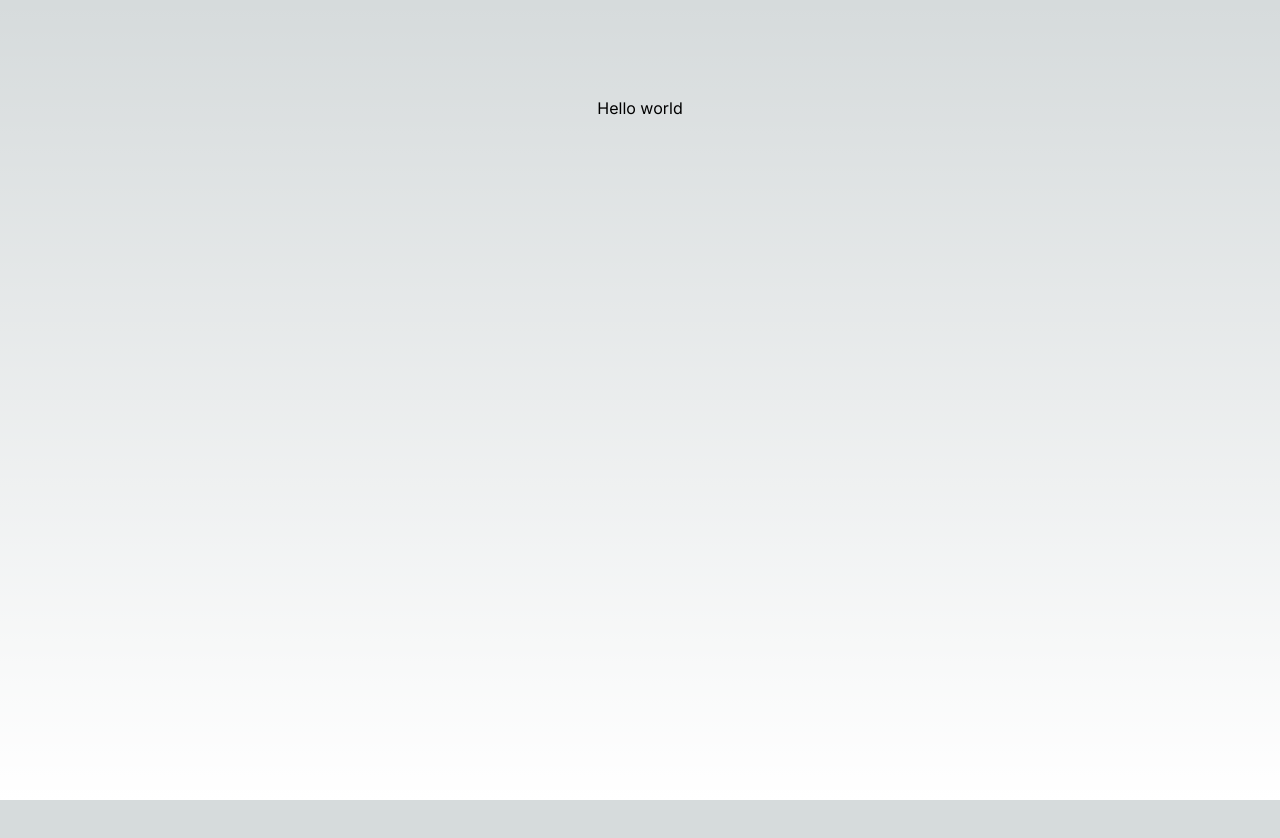
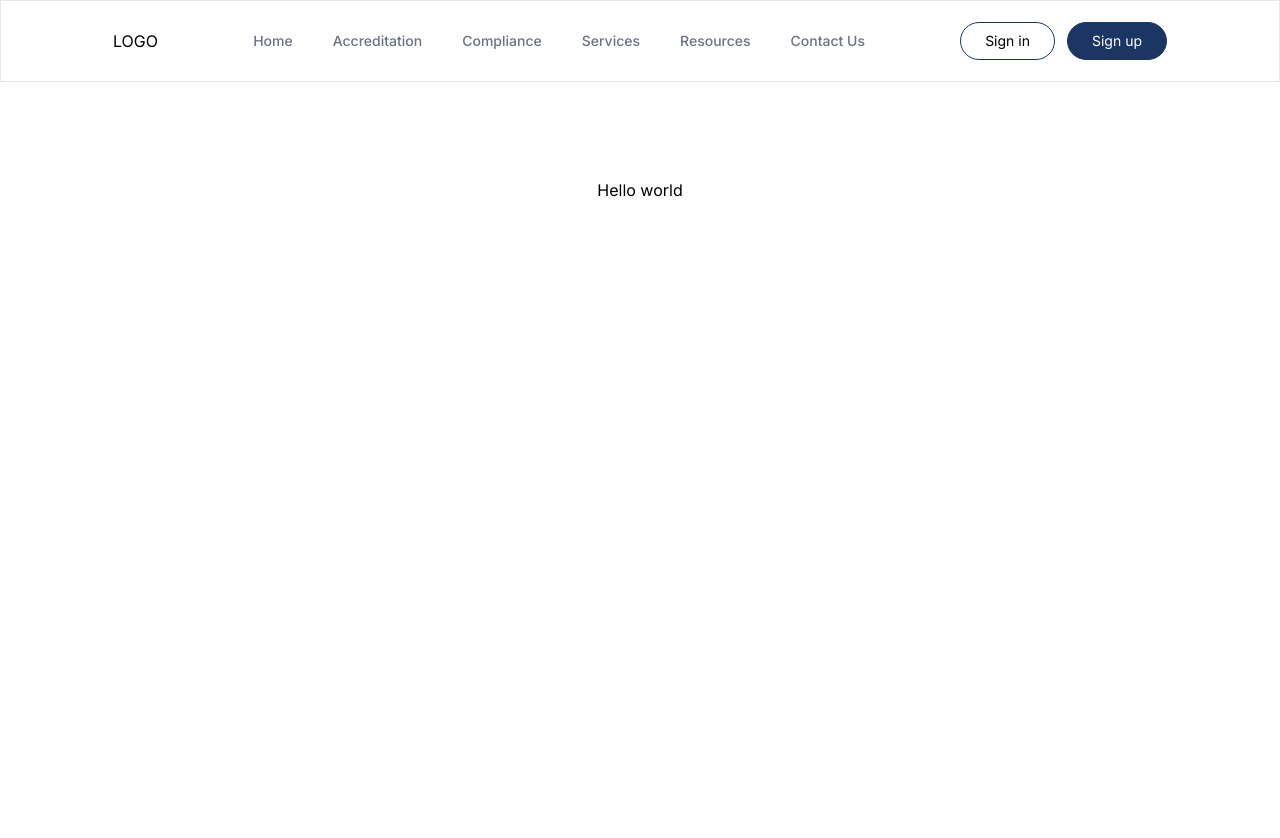
Before and after one commit to Benzics/hayok-frontend, a Next.js app: page / in a window 1280 px wide. Shown: the top 838 px of the page. Before the commit the page ends 800 px from the top, so only its background shows below. Built offline with nearby package versions, Linux system fonts and the light colour scheme.

Commit message:
Header and Navbar done

```diff
--- a/app/globals.css
+++ b/app/globals.css
@@ -17,13 +17,8 @@
 }
 
 body {
-  color: rgb(var(--foreground-rgb));
-  background: linear-gradient(
-      to bottom,
-      transparent,
-      rgb(var(--background-end-rgb))
-    )
-    rgb(var(--background-start-rgb));
+  color: #000;
+  background: #fff;
 }
 
 @layer utilities {
--- a/app/page.tsx
+++ b/app/page.tsx
@@ -1,9 +1,13 @@
+import Header from "@/components/Header";
 import Image from "next/image";
 
 export default function Home() {
   return (
+    <>
+    <Header />
     <main className="flex min-h-screen flex-col items-center justify-between p-24">
       Hello world
     </main>
+    </>
   );
 }
--- /dev/null
+++ b/components/Header.tsx
@@ -0,0 +1,12 @@
+import React from 'react'
+import Navbar from './ui/Navbar'
+
+const Header = () => {
+  return (
+    <header className="px-28 border">
+        <Navbar />
+    </header>
+  )
+}
+
+export default Header
--- /dev/null
+++ b/components/ui/Navbar.tsx
@@ -0,0 +1,29 @@
+import React from 'react'
+
+const Navbar = () => {
+  return (
+    <nav className="bg-white ">
+        <div className="relative flex h-20 items-center justify-between">
+            <div className="left-0">LOGO</div>
+            <div>
+                <div className="flex">
+                    <a href="#" className="px-5 py-2 text-sm font-medium text-gray-500">Home</a>
+                    <a href="#" className="px-5 py-2 text-sm font-medium text-gray-500">Accreditation</a>
+                    <a href="#" className="px-5 py-2 text-sm font-medium text-gray-500">Compliance</a>
+                    <a href="#" className="px-5 py-2 text-sm font-medium text-gray-500">Services</a>
+                    <a href="#" className="px-5 py-2 text-sm font-medium text-gray-500">Resources</a>
+                    <a href="#" className="px-5 py-2 text-sm font-medium text-gray-500">Contact Us</a>
+                </div>
+            </div>
+            <div className="right-0">
+                <div className="flex items-center justify-between">
+                    <button className="px-6 py-2 bg-transparent border border-[#1c3664] rounded-3xl text-sm">Sign in</button>
+                    <button className="ml-3 px-6 py-2 bg-[#1c3664] text-white border border-[#1c3664] rounded-3xl text-sm">Sign up</button>
+                </div>
+            </div>
+        </div>
+    </nav>
+  )
+}
+
+export default Navbar
```
